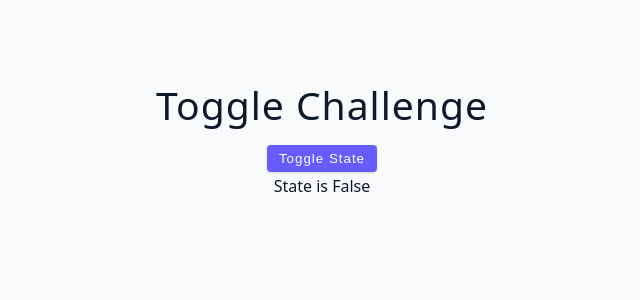
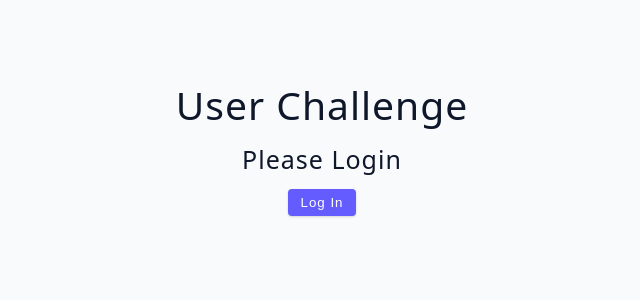
Before and after one commit to hAI-FA001/React--Learn, a React (Vite) app in the folder Advanced/: page / in a window 1280 px wide. Shown: the top 300 px of the page, without its empty margins (318-958 px from the left). Built offline with nearby package versions, Linux system fonts and the light colour scheme.

Commit message:
user challenge

```diff
--- a/Advanced/src/App.jsx
+++ b/Advanced/src/App.jsx
@@ -1,4 +1,4 @@
-import Starter from './tutorial/03-conditional-rendering/starter/06-toggle-challenge'
+import Starter from './tutorial/03-conditional-rendering/starter/07-user-challenge'
 
 function App() {
   return (
--- a/Advanced/src/tutorial/03-conditional-rendering/starter/07-user-challenge.jsx
+++ b/Advanced/src/tutorial/03-conditional-rendering/starter/07-user-challenge.jsx
@@ -1,5 +1,36 @@
+import { useState } from 'react'
+
 const UserChallenge = () => {
-  return <h2>user challenge</h2>;
-};
+  const [user, setUser] = useState(null)
 
-export default UserChallenge;
+  const login = () => {
+    setUser({ name: 'some user123' })
+  }
+
+  const logout = () => {
+    setUser(null)
+  }
+
+  return (
+    <>
+      <h2>user challenge</h2>
+      {user ? (
+        <div>
+          <h4>Hello there, {user.name}</h4>
+          <button type="button" className="btn" onClick={logout}>
+            Log Out
+          </button>
+        </div>
+      ) : (
+        <div>
+          <h4>Please Login</h4>
+          <button type="button" className="btn" onClick={login}>
+            Log In
+          </button>
+        </div>
+      )}
+    </>
+  )
+}
+
+export default UserChallenge
```
